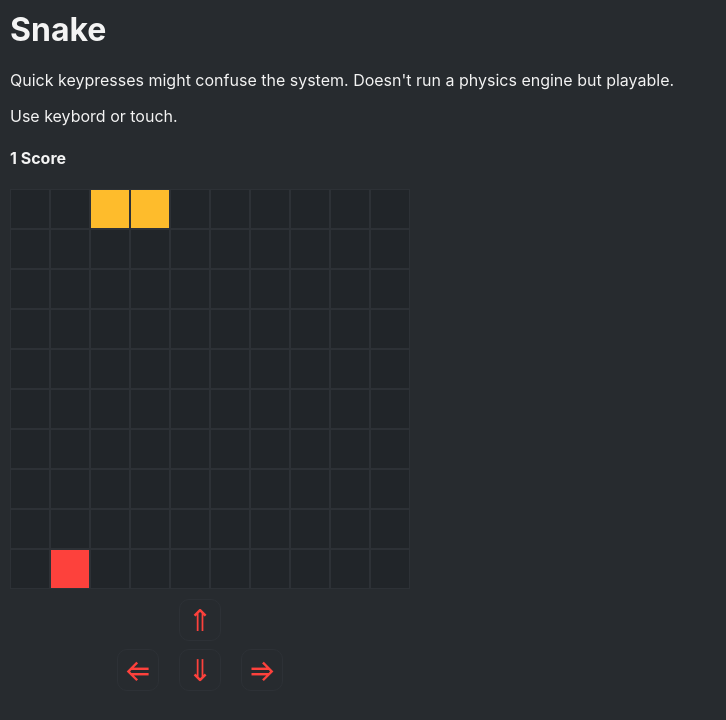
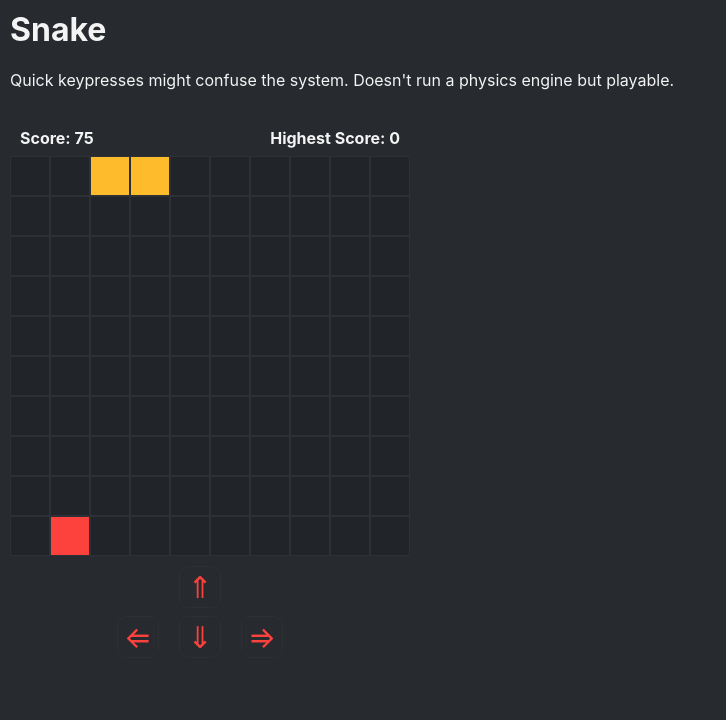
Before and after one commit to aniketbiprojit/Snake-Game, a Svelte app: page / in a window 1280 px wide. Shown: the top 720 px of the page, without its empty margins (0-726 px from the left). Built offline with nearby package versions, Linux system fonts and the light colour scheme.

Commit message:
feat: highest score

```diff
--- a/src/App.svelte
+++ b/src/App.svelte
@@ -22,6 +22,15 @@
 	}
 	p {
 		margin-top: 0;
+	}
+	.center_ {
+		display: flex;
+		padding: 0 10px;
+		flex-wrap: wrap;
+		width: calc(400px - 20px);
+		height: 40px;
+		justify-content: space-between;
+		margin-bottom: 10px;
 	}
 	.buttons {
 		display: flex;
@@ -53,8 +62,10 @@
 		Quick keypresses might confuse the system. Doesn't run a physics engine
 		but playable.
 	</p>
-	<p>Use keybord or touch.</p>
-	<h4><span id="score">{score}</span> Score</h4>
+	<div class="center_">
+		<h4>Score: <span id="score">{score}</span></h4>
+		<h4>Highest Score: <span id="highest_score">{score}</span></h4>
+	</div>
 	<div class="grid" id="grid" />
 	<div class="buttons">
 		<div on:click={() => handleClick('up')} class="inner-btn up">
--- a/src/main.ts
+++ b/src/main.ts
@@ -8,21 +8,33 @@ const updateTime = 150
 
 let score = 0
 
+let highestScore = 0
+
 let fired = false
 
 const app = new App({
 	target: document.body,
 	props: {
-		rows,
-		cols,
+		// rows,
+		// cols,
 		handleKeyPress,
 		score,
 		clickHandler,
 	},
 })
 
+const high_var = 'high'
+if (localStorage.getItem(high_var)) {
+	highestScore = parseInt(localStorage.getItem(high_var))
+	updateHighest()
+}
+
 function updateScore() {
 	document.getElementById('score').innerHTML = score.toString()
+}
+
+function updateHighest() {
+	document.getElementById('highest_score').innerHTML = highestScore.toString()
 }
 
 const grid: Array<Array<Cell>> = Array.from(Array(rows), () => Array(cols))
@@ -91,12 +103,15 @@ class Snake {
 		const new_cell = grid[this.head.x][this.head.y]
 		if (new_cell.marked) {
 			alert('GameOver')
+			if (score > highestScore) localStorage.setItem(high_var, score.toString())
+			highestScore = score
+			updateHighest()
 			clearInterval(this.interval)
 		}
 		if (new_cell.food) {
 			this.add_tail = true
 			new_cell.eatFood()
-			score++
+			score += 100
 			updateScore()
 			placeFood()
 		}
@@ -131,6 +146,8 @@ class Snake {
 		this.head.y = (this.head.y + this.towards.y + cols) % cols
 
 		this.draw_snake(x, y)
+		if (this.tail.length > 0) score--
+		updateScore()
 	}
 }
 
```
